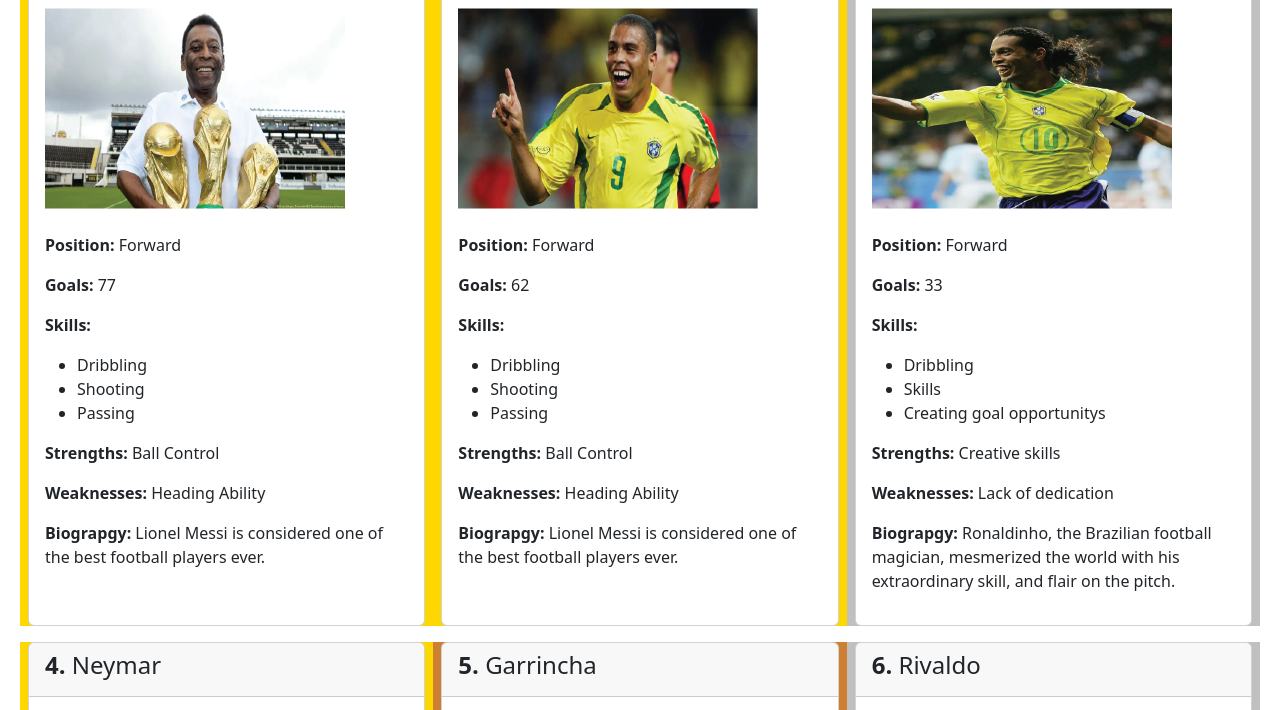
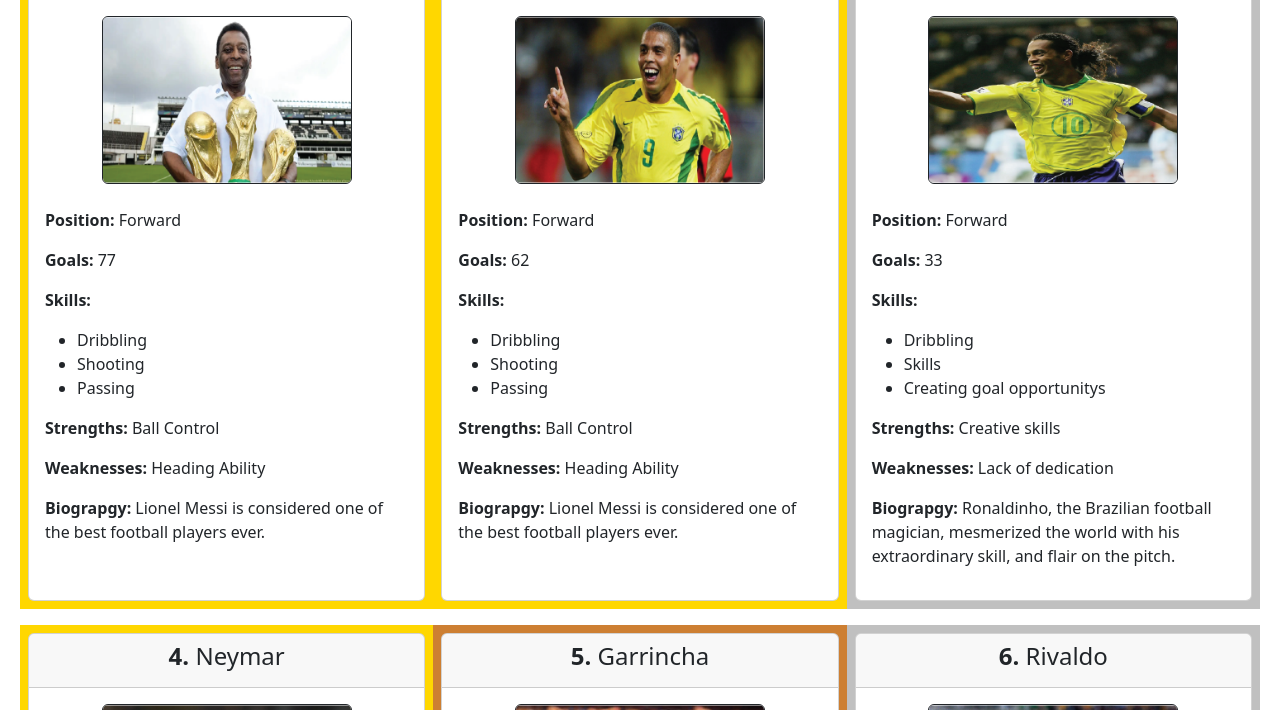
Before and after one commit to DanielB566/Super-Team, a plain HTML site: page index.html in a window 1280 px wide. Shown: the part 175-885 px from the top of the page. Drawn offline with nearby package versions, Linux system fonts and the light colour scheme.

Commit message:
added some styling to the images

```diff
--- a/index.html
+++ b/index.html
@@ -25,7 +25,7 @@
         </header>
         <main>
             <div class="container-fluid">
-                <div class="row p-3 g-3" id="teamCards">
+                <div class="row justify-content-center p-3 g-3" id="teamCards">
 
                 </div>
             </div>
--- a/scirpt.js
+++ b/scirpt.js
@@ -139,7 +139,7 @@ function generateTeamCards (){
 
     teamMembers.forEach(member => {
         const card = document.createElement('div')
-        card.classList.add('col-md-4')
+        card.classList.add('col-lg-4','col-md-6','p-2')
 
         //styling cards based on position
         let backgroundColor
@@ -162,11 +162,13 @@ function generateTeamCards (){
 
         card.innerHTML = `
             <div class = "card h-100">
-            <div class = "card-header">
+            <div class = "card-header text-center">
             <h4><b>${member.number}</b> ${member.name} </h4>
             </div>
             <div class = "card-body">
-            <img src=${member.img}><br><br>
+            <div class = "text-center">
+            <img src=${member.img} style="width: 250px" class="border border-dark rounded img-fluid"><br><br>
+            </div>
                 <p><strong>Position: </strong> ${member.position} </p>
                 <p><strong>Goals: </strong> ${member.goals} </p>
                 <p><strong>Skills: </strong>
```
Also changed, not shown: style.css (line endings or trailing spaces).
